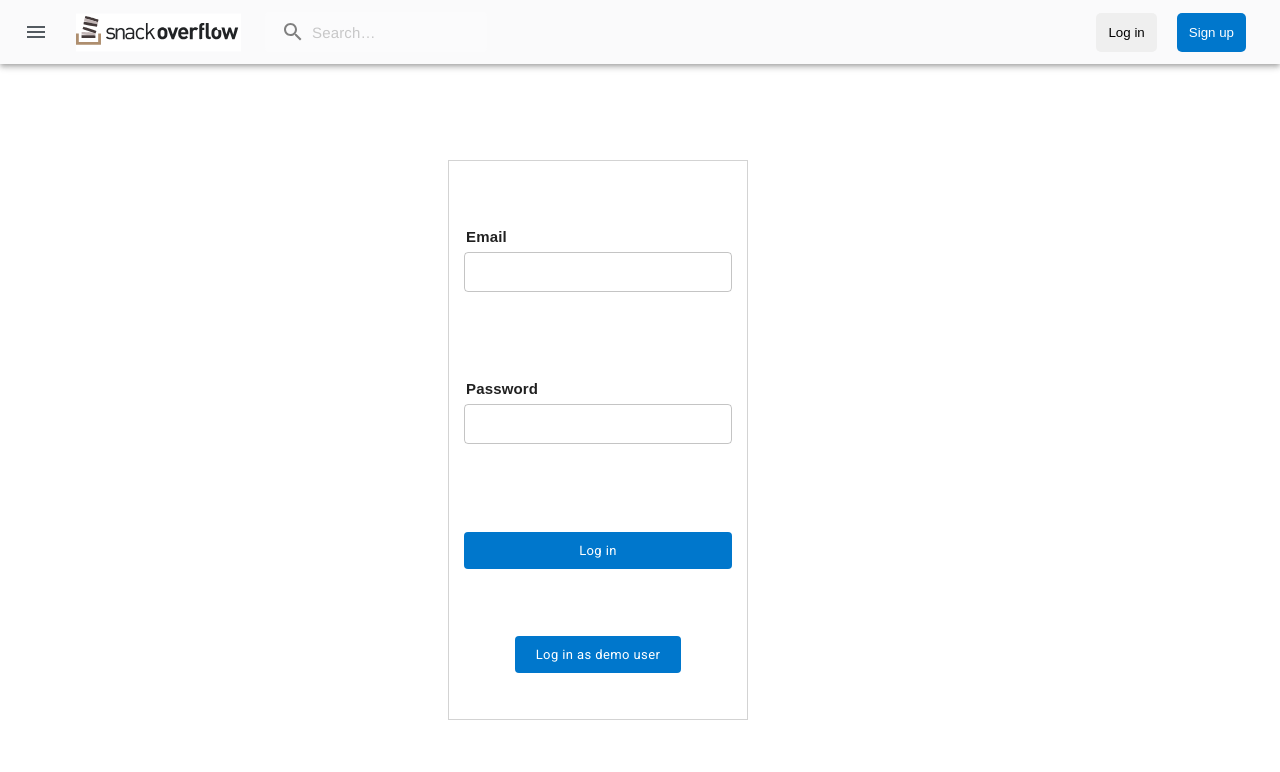
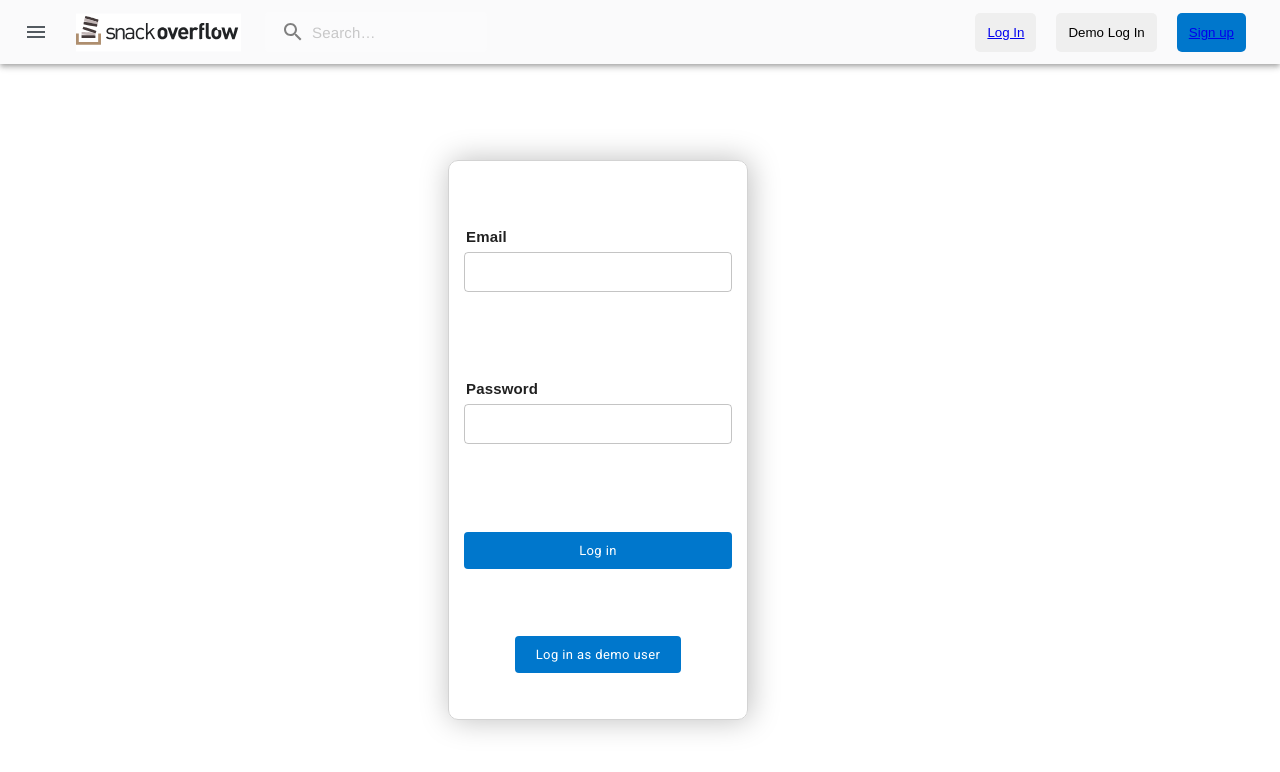
Before and after one commit to shaieleigh/stackOverFlow, a React (Create React App) app in the folder group_flask_starter/client/: page /login in a window 1280 px wide. Shown: the top 772 px of the page. Built offline with nearby package versions, Linux system fonts and the light colour scheme.

Commit message:
navbar and cleanup

```diff
--- a/group_flask_starter/client/src/components/NavBar.js
+++ b/group_flask_starter/client/src/components/NavBar.js
@@ -1,24 +1,24 @@
 import React from 'react';
-import { useDispatch, useSelector } from 'react-redux';
+import { useDispatch } from 'react-redux';
 import { fade, makeStyles } from '@material-ui/core/styles';
 import AppBar from '@material-ui/core/AppBar';
 import Toolbar from '@material-ui/core/Toolbar';
 import IconButton from '@material-ui/core/IconButton';
-import Typography from '@material-ui/core/Typography';
+// import Typography from '@material-ui/core/Typography';
 import InputBase from '@material-ui/core/InputBase';
 import Badge from '@material-ui/core/Badge';
 import MenuItem from '@material-ui/core/MenuItem';
 import Menu from '@material-ui/core/Menu';
 import MenuIcon from '@material-ui/icons/Menu';
 import SearchIcon from '@material-ui/icons/Search';
-import AccountCircle from '@material-ui/icons/AccountCircle';
+// import AccountCircle from '@material-ui/icons/AccountCircle';
 import MailIcon from '@material-ui/icons/Mail';
 import NotificationsIcon from '@material-ui/icons/Notifications';
-import MoreIcon from '@material-ui/icons/MoreVert';
+// import MoreIcon from '@material-ui/icons/MoreVert';
 import './NavBar.css';
 import StackLogo from './StackLogo'
-import { Redirect } from "react-router-dom";
-import { Button } from '@material-ui/core';
+import { Redirect, NavLink } from "react-router-dom";
+// import { Button } from '@material-ui/core';
 import { login } from '../store/auth';
 
 
@@ -102,12 +102,11 @@ export default function NavBar() {
   const handleDemoSubmit = (e) => {
         e.preventDefault();
         dispatch(login("ian@aa.io", "password"));
-        //history.push("/");
     }
 
-  const handleProfileMenuOpen = (event) => {
-    setAnchorEl(event.currentTarget);
-  };
+  // const handleProfileMenuOpen = (event) => {
+  //   setAnchorEl(event.currentTarget);
+  // };
 
   const handleMobileMenuClose = () => {
     setMobileMoreAnchorEl(null);
@@ -118,15 +117,11 @@ export default function NavBar() {
     handleMobileMenuClose();
   };
 
-  const handleMobileMenuOpen = (event) => {
-    setMobileMoreAnchorEl(event.currentTarget);
-  };
+  // const handleMobileMenuOpen = (event) => {
+  //   setMobileMoreAnchorEl(event.currentTarget);
+  // };
 
-  const handleLoginButton = (event) => {
-    return (
-      <Redirect to='/login' />
-    )
-  }
+
 
   const handleSignUpButton = event => {
     return (
@@ -208,8 +203,9 @@ export default function NavBar() {
             />
           </div>
           <div className={classes.grow} />
-          <button id='navbarLogin' onClick={handleDemoSubmit}>Log in</button>
-          <button id='navbarSignup' onClick={handleSignUpButton}>Sign up</button>
+          <button id='navbarLogin'><NavLink to='/login'>Log In</NavLink></button>
+          <button id='navbarLogin' onClick={handleDemoSubmit}>Demo Log In</button>
+          <button id='navbarSignup' onClick={handleSignUpButton}><NavLink to='/signup'>Sign up</NavLink></button>
         </Toolbar>
       </AppBar>
       {renderMobileMenu}
--- a/group_flask_starter/client/src/components/QuestionLi.js
+++ b/group_flask_starter/client/src/components/QuestionLi.js
@@ -1,7 +1,7 @@
 import React from 'react';
-import { useSelector } from 'react-redux';
-import { Paper } from "@material-ui/core";
-import { makeStyles } from "@material-ui/core/styles";
+// import { useSelector } from 'react-redux';
+// import { Paper } from "@material-ui/core";
+// import { makeStyles } from "@material-ui/core/styles";
 
 import './QuestionLi.css'
 
--- a/group_flask_starter/client/src/pages/LoginPage.css
+++ b/group_flask_starter/client/src/pages/LoginPage.css
@@ -9,6 +9,8 @@
     width: 300px;
     border: 1px solid lightgrey;
     padding: 15px;
+    border-radius: 10px;
+    box-shadow: 2px 0px 30px rgb(190, 190, 190);
 }
 
 /* .buttonDiv {
--- a/group_flask_starter/client/src/pages/LoginPage.js
+++ b/group_flask_starter/client/src/pages/LoginPage.js
@@ -1,12 +1,12 @@
 import React, { useState } from 'react';
 import { login } from '../store/auth';
 import { useDispatch, useSelector } from 'react-redux';
-import { useHistory, Redirect } from "react-router-dom";
+import { Redirect } from "react-router-dom";
 import { makeStyles } from '@material-ui/core/styles';
 import { Button } from '@material-ui/core';
 import { ThemeProvider, createMuiTheme } from "@material-ui/core/styles";
 import { Container } from '@material-ui/core';
-import { TextField, Input } from '@material-ui/core';
+import { TextField } from '@material-ui/core';
 import NavBar from '../components/NavBar';
 import './LoginPage.css'
 
@@ -54,7 +54,7 @@ function LoginPage() {
     const [password, setPassword] = useState('');
     const currentUserToken = useSelector(state => state.auth.auth_token);
     const dispatch = useDispatch();
-    const history = useHistory();
+    // const history = useHistory();
     const classes = useStyles();
 
     const handleSubmit = (e) => {
--- a/group_flask_starter/client/src/pages/QuestionForm.js
+++ b/group_flask_starter/client/src/pages/QuestionForm.js
@@ -9,7 +9,6 @@ function QuestionForm1() {
     const [title, setTitle] = useState('');
     const [body, setBody] = useState('');
     const [tags, setTags] = useState('');
-
     const handleSubmit = async (e) => {
         e.preventDefault();
         await fetch('/api/questions/ask', {
--- a/group_flask_starter/client/src/pages/Questions.js
+++ b/group_flask_starter/client/src/pages/Questions.js
@@ -1,6 +1,6 @@
 import React, { useEffect} from 'react';
 import { fetchQuestions } from '../store/question';
-import { useHistory } from "react-router-dom";
+// import { useHistory } from "react-router-dom";
 import { useDispatch, useSelector } from 'react-redux';
 import QuestionLi from '../components/QuestionLi';
 import NavBar from '../components/NavBar';
--- a/group_flask_starter/client/src/pages/SignupPage.js
+++ b/group_flask_starter/client/src/pages/SignupPage.js
@@ -1,7 +1,7 @@
 import React, { useState } from 'react';
 import { signup } from '../store/auth';
 import { useDispatch, useSelector } from 'react-redux';
-import { useHistory, Redirect } from "react-router-dom";
+import { Redirect } from "react-router-dom";
 import { makeStyles } from '@material-ui/core/styles';
 import { Button } from '@material-ui/core';
 import { ThemeProvider, createMuiTheme } from "@material-ui/core/styles";
@@ -73,7 +73,7 @@ function SignupPage() {
     const [username, setUsername] = useState('');
     const [password, setPassword] = useState('');
     const dispatch = useDispatch();
-    const history = useHistory();
+    // const history = useHistory();
     const currentUserToken = useSelector(state => state.auth.auth_token);
     const classes = useStyles()
 
--- a/group_flask_starter/client/src/store/auth.js
+++ b/group_flask_starter/client/src/store/auth.js
@@ -35,9 +35,12 @@ export const login = (email, password) => {
 
       // error handling
       const { message } = res.data;
-      console.log("this is the error message", message)
-      const errorsList = document.getElementById("errors");
-      errorsList.innerHTML = '';
+
+        console.log("this is the error message", message)
+        const errorsList = document.getElementById("errors");
+      if(errorsList) {
+        errorsList.innerHTML = '';
+      }
       if (message) {
         errorsList.style.display = "flex";
         const errorLi = document.createElement('li');
```
Also changed, not shown: group_flask_starter/client/src/App.js (+4 -3 lines).
